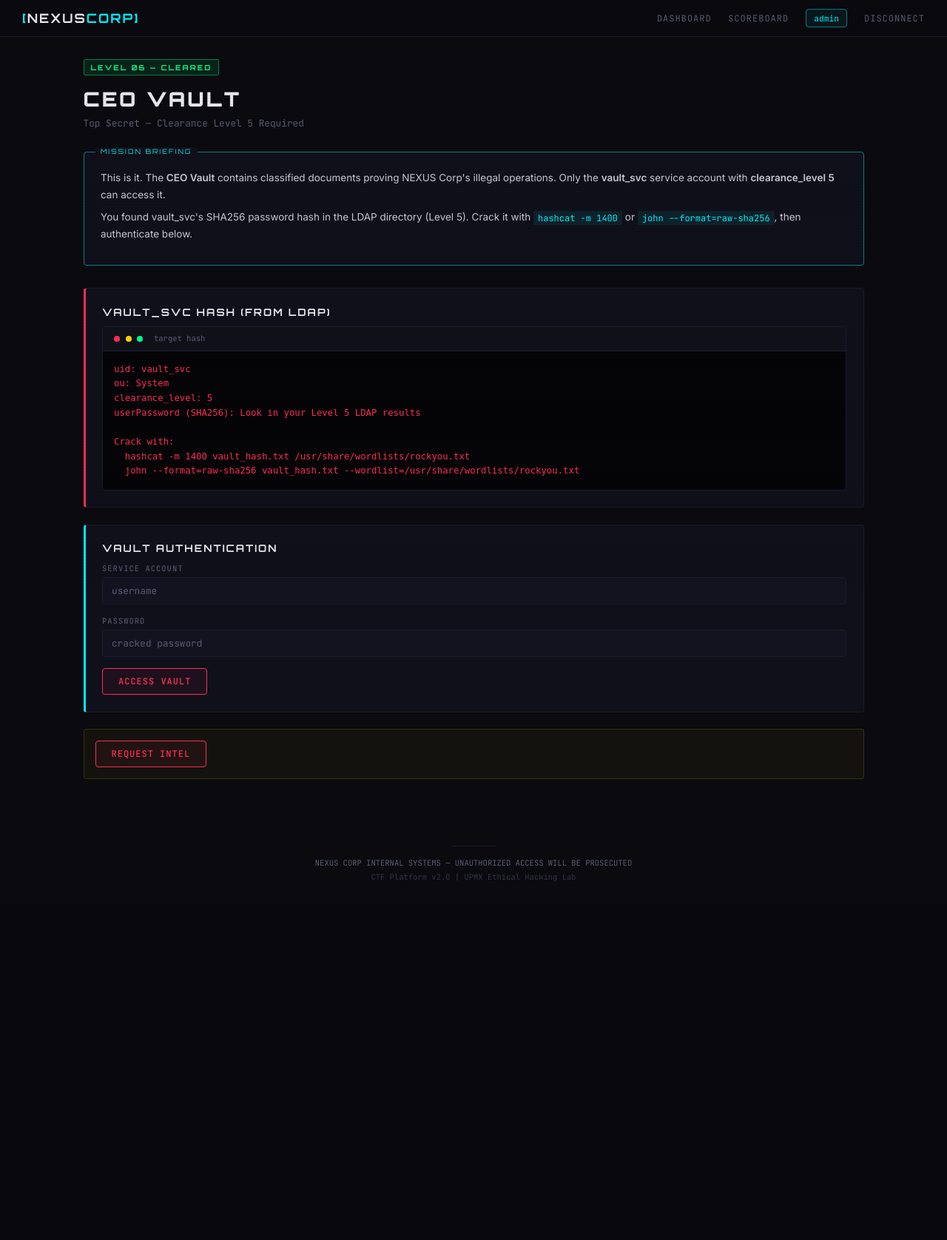
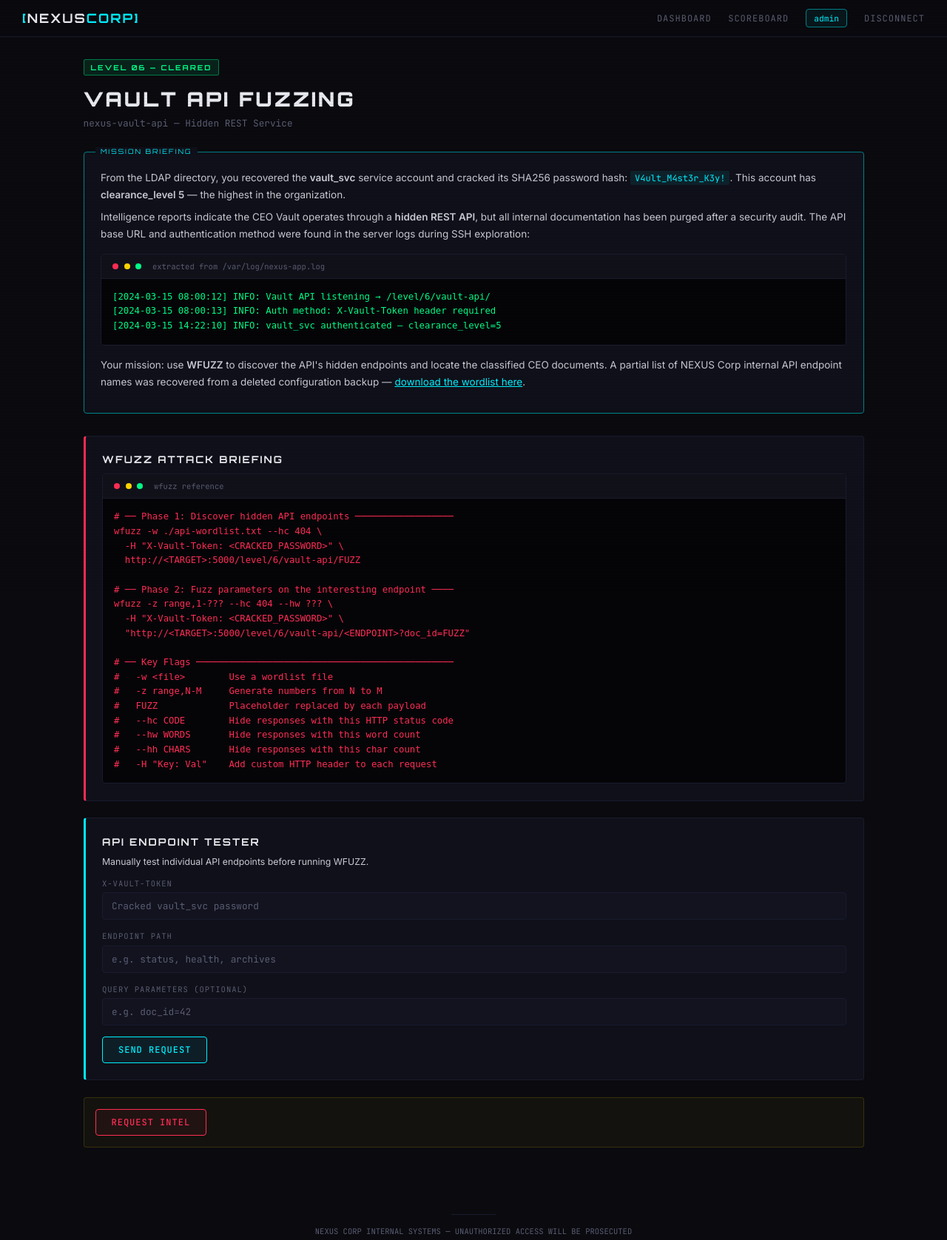
Before and after one commit to DarthMayan/NexusCorp_CTF, a Flask app: page /level/6 in a window 1280 px wide. Shown: the top 1676 px of the page at 74% size. Before the commit the page ends 1191 px from the top, so only its background shows below. Run offline with Flask 3, Linux system fonts and the light colour scheme; a user stored in the database is signed in; data comes from the database, SQL or seed files in the repository; both versions use the stored data as it was after the commit.

Commit message:
soluciones y fuzzing
sera gei?

```diff
--- a/app/main.py
+++ b/app/main.py
@@ -46,14 +46,17 @@ _rate_store: dict[str, list[float]] = {}
 RATE_LIMIT = int(os.environ.get("RATE_LIMIT", 60))       # requests
 RATE_WINDOW = int(os.environ.get("RATE_WINDOW", 60))      # seconds
 
-def rate_limited():
+RATE_LIMIT_FUZZ = int(os.environ.get("RATE_LIMIT_FUZZ", 300))
+
+def rate_limited(limit=None):
     """Return True if the caller should be throttled."""
+    if limit is None:
+        limit = RATE_LIMIT
     ip = request.remote_addr or "unknown"
     now = time.time()
     hits = _rate_store.setdefault(ip, [])
-    # prune old entries
     hits[:] = [t for t in hits if now - t < RATE_WINDOW]
-    if len(hits) >= RATE_LIMIT:
+    if len(hits) >= limit:
         return True
     hits.append(now)
     return False
@@ -95,7 +98,7 @@ FLAGS = {
     3: "NEXUS{h4sh_cr4ck3d_w1d3_0p3n_6e1a}",
     4: "NEXUS{ssh_tun3l_r4t_1n_th3_w4lls_2c8f}",
     5: "NEXUS{ld4p_3num3r4t10n_pr0_5d7b}",
-    6: "NEXUS{c30_v4ult_br34ch3d_g4m3_0v3r_1x9z}",
+    6: "NEXUS{fuzz_th3_v4ult_ap1_d1sc0v3r3d_8k2m}",
 }
 
 # ---------------------------------------------------------------------------
@@ -310,7 +313,8 @@ def init_databases():
 
 @app.before_request
 def before_request_handler():
-    if rate_limited():
+    limit = RATE_LIMIT_FUZZ if request.path.startswith("/level/6/vault-api") else RATE_LIMIT
+    if rate_limited(limit):
         return jsonify({"error": "Rate limit exceeded. Try again shortly."}), 429
 
     # Log attack-relevant requests
@@ -913,13 +917,68 @@ def level5_ldap():
         "num_results": len(results),
         "results": results,
         "flag": FLAGS[5] if len(results) > 0 and auth_method == "admin" else None,
-        "hint": "Find vault_svc password hash and crack it for the final level." if auth_method == "admin" else None
+        "hint": "Crack vault_svc's hash. The CEO Vault runs a hidden API — you'll need to fuzz it." if auth_method == "admin" else None
     })
 
 
 # ---------------------------------------------------------------------------
-# LEVEL 6 – CEO Vault
+# LEVEL 6 – Vault API Fuzzing (WFUZZ)
 # ---------------------------------------------------------------------------
+
+VAULT_API_TOKEN = "V4ult_M4st3r_K3y!"
+
+VAULT_API_WORDLIST = [
+    "status", "health", "config", "logs", "backup", "archives",
+    "users", "admin", "auth", "login", "register", "docs", "files",
+    "search", "upload", "download", "api", "v1", "v2", "internal",
+    "external", "public", "private", "secret", "keys", "tokens",
+    "sessions", "audit", "reports", "dashboard", "metrics", "analytics",
+    "alerts", "notifications", "settings", "preferences", "profiles",
+    "accounts", "permissions", "roles", "groups", "teams", "projects",
+    "tasks", "resources", "assets", "images", "media", "storage",
+    "cache", "queue", "jobs", "workers", "nodes", "clusters",
+    "databases", "tables", "schemas", "migrations", "backups", "restore",
+    "sync", "export", "import", "debug", "test", "ping", "info",
+    "version", "help", "readme", "changelog", "license", "about",
+    "contact", "support", "feedback", "monitor", "trace", "deploy",
+    "build", "release", "certs", "secrets", "env", "variables",
+]
+
+VAULT_API_RESPONSES = {
+    "status": (200, {
+        "service": "nexus-vault",
+        "version": "3.2.1",
+        "status": "operational",
+        "node": "vault-01",
+    }),
+    "health": (200, {
+        "status": "healthy",
+        "uptime_hours": 847,
+        "memory_pct": "42%",
+    }),
+    "config": (403, {
+        "error": "Insufficient privileges",
+        "required_role": "root",
+        "your_role": "service_account",
+    }),
+    "logs": (200, {
+        "recent_entries": [
+            {"ts": "2024-03-15T14:22:10Z", "action": "auth_success", "user": "vault_svc"},
+            {"ts": "2024-03-15T09:45:22Z", "action": "access_denied", "user": "anonymous"},
+            {"ts": "2024-03-14T23:11:05Z", "action": "doc_retrieved", "doc_id": 73, "user": "vault_svc"},
+            {"ts": "2024-03-14T18:30:00Z", "action": "backup_completed", "docs_archived": 95},
+        ],
+    }),
+    "backup": (200, {
+        "service": "vault-backup",
+        "last_run": "2024-03-15T03:00:00Z",
+        "status": "completed",
+        "next_run": "2024-03-22T03:00:00Z",
+    }),
+}
+
+VAULT_TARGET_DOC_ID = "73"
+
 
 @app.route("/level/6")
 @team_required
@@ -928,28 +987,79 @@ def level6():
                            solved=6 in get_team_progress(session["team_id"]))
 
 
-@app.route("/level/6/vault-access", methods=["POST"])
-@team_required
-def level6_vault():
+@app.route("/level/6/api-wordlist.txt")
+def level6_wordlist():
+    """Downloadable wordlist for Phase 1 directory fuzzing."""
+    content = "\n".join(VAULT_API_WORDLIST) + "\n"
+    return content, 200, {"Content-Type": "text/plain; charset=utf-8"}
+
+
+@app.route("/level/6/vault-api/archives")
+def level6_archives():
     """
-    Final level. Players must authenticate as vault_svc with the cracked password.
+    Archives endpoint — Phase 2 target.
+    Without doc_id: returns metadata hinting at document range.
+    With doc_id=73: returns classified documents + flag.
+    Other doc_ids: returns 'not found' (uniform response for WFUZZ filtering).
     """
-    username = request.form.get("username", "")
-    password = request.form.get("password", "")
+    token = request.headers.get("X-Vault-Token", "")
+    if token != VAULT_API_TOKEN:
+        return jsonify({
+            "error": "Authentication required",
+            "hint": "X-Vault-Token header missing or invalid",
+        }), 401
 
-    if username == "vault_svc" and password == "V4ult_M4st3r_K3y!":
+    doc_id = request.args.get("doc_id")
+
+    if doc_id is None:
+        return jsonify({
+            "service": "vault-archives",
+            "status": "active",
+            "message": "Specify doc_id parameter to retrieve documents.",
+            "total_classified": 95,
+        })
+
+    if str(doc_id) == VAULT_TARGET_DOC_ID:
         db = get_vuln_db()
-        docs = db.execute("SELECT * FROM ceo_vault").fetchall()
+        docs = db.execute(
+            "SELECT document_name, classification, content FROM ceo_vault"
+        ).fetchall()
         return jsonify({
-            "success": True,
-            "message": "VAULT ACCESS GRANTED — Clearance Level 5 verified.",
+            "access": "GRANTED",
+            "clearance": "TOP SECRET",
+            "vault_svc_verified": True,
             "documents": [dict(d) for d in docs],
+            "message": "CEO Vault breach complete. All classified documents retrieved.",
         })
 
     return jsonify({
-        "success": False,
-        "message": "VAULT ACCESS DENIED — Insufficient clearance."
-    }), 403
+        "error": "Document not found",
+        "doc_id": doc_id,
+        "status": "restricted",
+    })
+
+
+@app.route("/level/6/vault-api/<path:endpoint>")
+def level6_api(endpoint):
+    """
+    Fuzzable vault API catch-all.
+    Only endpoints in VAULT_API_RESPONSES are valid; everything else → 404.
+    Requires X-Vault-Token header (cracked vault_svc password from Level 5).
+    """
+    endpoint = endpoint.strip("/")
+
+    token = request.headers.get("X-Vault-Token", "")
+    if token != VAULT_API_TOKEN:
+        return jsonify({
+            "error": "Authentication required",
+            "hint": "X-Vault-Token header missing or invalid",
+        }), 401
+
+    if endpoint in VAULT_API_RESPONSES:
+        code, body = VAULT_API_RESPONSES[endpoint]
+        return jsonify(body), code
+
+    return jsonify({"error": "Endpoint not found", "code": 404}), 404
 
 
 # ---------------------------------------------------------------------------
@@ -987,9 +1097,11 @@ HINTS = {
         "Focus on vault_svc — it has clearance_level=5.",
     ],
     6: [
-        "Crack the vault_svc password hash from the LDAP directory.",
-        "It's a SHA256 hash. Use hashcat -m 1400 or john with the right format.",
-        "Authenticate to the vault as vault_svc with the cracked password.",
+        "The vault API authenticates via an X-Vault-Token header. Use the cracked vault_svc password.",
+        "Phase 1: wfuzz -w wordlist.txt --hc 404 -H 'X-Vault-Token: ...' http://TARGET/level/6/vault-api/FUZZ",
+        "Look at the 'archives' endpoint response — it tells you how many documents exist.",
+        "Phase 2: Fuzz doc_id with -z range. Use --hw to hide the common 'not found' word count.",
+        "The logs endpoint has a breadcrumb — check which doc_id was recently retrieved.",
     ],
 }
 
--- a/app/templates/levels/level6.html
+++ b/app/templates/levels/level6.html
@@ -1,72 +1,116 @@
 {% extends "base.html" %}
-{% block title %}Level 6 — CEO Vault{% endblock %}
+{% block title %}Level 6 — Vault API Fuzzing{% endblock %}
 
 {% block content %}
 <span class="level-badge {% if solved %}level-badge--solved{% else %}level-badge--active{% endif %}">
     Level 06 {% if solved %}— Cleared{% endif %}
 </span>
-<h1 class="section-title">CEO Vault</h1>
-<p class="section-subtitle">Top Secret — Clearance Level 5 Required</p>
+<h1 class="section-title">Vault API Fuzzing</h1>
+<p class="section-subtitle">nexus-vault-api — Hidden REST Service</p>
 
 <div class="briefing">
     <p>
-        This is it. The <strong>CEO Vault</strong> contains classified documents proving NEXUS Corp's
-        illegal operations. Only the <strong>vault_svc</strong> service account with
-        <strong>clearance_level 5</strong> can access it.
+        From the LDAP directory, you recovered the <strong>vault_svc</strong> service account
+        and cracked its SHA256 password hash: <code>V4ult_M4st3r_K3y!</code>.
+        This account has <strong>clearance_level 5</strong> — the highest in the organization.
     </p>
     <p>
-        You found vault_svc's SHA256 password hash in the LDAP directory (Level 5).
-        Crack it with <code>hashcat -m 1400</code> or <code>john --format=raw-sha256</code>,
-        then authenticate below.
+        Intelligence reports indicate the CEO Vault operates through a <strong>hidden REST API</strong>,
+        but all internal documentation has been purged after a security audit.
+        The API base URL and authentication method were found in the server logs during SSH exploration:
+    </p>
+    <div class="nx-terminal" style="margin:1rem 0;">
+        <div class="nx-terminal-header">
+            <span class="nx-terminal-dot nx-terminal-dot--red"></span>
+            <span class="nx-terminal-dot nx-terminal-dot--yellow"></span>
+            <span class="nx-terminal-dot nx-terminal-dot--green"></span>
+            <span class="nx-terminal-title">extracted from /var/log/nexus-app.log</span>
+        </div>
+        <div class="nx-terminal-body">
+<pre style="color:var(--nx-green);">[2024-03-15 08:00:12] INFO: Vault API listening → /level/6/vault-api/
+[2024-03-15 08:00:13] INFO: Auth method: X-Vault-Token header required
+[2024-03-15 14:22:10] INFO: vault_svc authenticated — clearance_level=5</pre>
+        </div>
+    </div>
+    <p>
+        Your mission: use <strong>WFUZZ</strong> to discover the API's hidden endpoints and
+        locate the classified CEO documents. A partial list of NEXUS Corp internal API endpoint
+        names was recovered from a deleted configuration backup —
+        <a href="/level/6/api-wordlist.txt" target="_blank" style="color:var(--nx-accent);">download the wordlist here</a>.
     </p>
 </div>
 
-<!-- Vault hash reference -->
+<!-- WFUZZ Command Reference -->
 <div class="nx-card nx-card--red">
-    <h3 class="nx-card-title">vault_svc Hash (from LDAP)</h3>
+    <h3 class="nx-card-title">WFUZZ Attack Briefing</h3>
     <div class="nx-terminal">
         <div class="nx-terminal-header">
             <span class="nx-terminal-dot nx-terminal-dot--red"></span>
             <span class="nx-terminal-dot nx-terminal-dot--yellow"></span>
             <span class="nx-terminal-dot nx-terminal-dot--green"></span>
-            <span class="nx-terminal-title">target hash</span>
+            <span class="nx-terminal-title">wfuzz reference</span>
         </div>
         <div class="nx-terminal-body">
-<pre style="color: var(--nx-red);">
-uid: vault_svc
-ou: System
-clearance_level: 5
-userPassword (SHA256): Look in your Level 5 LDAP results
+<pre style="color:var(--nx-red);"># ── Phase 1: Discover hidden API endpoints ──────────────────
+wfuzz -w ./api-wordlist.txt --hc 404 \
+  -H "X-Vault-Token: &lt;CRACKED_PASSWORD&gt;" \
+  http://&lt;TARGET&gt;:5000/level/6/vault-api/FUZZ
 
-Crack with:
-  hashcat -m 1400 vault_hash.txt /usr/share/wordlists/rockyou.txt
-  john --format=raw-sha256 vault_hash.txt --wordlist=/usr/share/wordlists/rockyou.txt
-</pre>
+# ── Phase 2: Fuzz parameters on the interesting endpoint ────
+wfuzz -z range,1-??? --hc 404 --hw ??? \
+  -H "X-Vault-Token: &lt;CRACKED_PASSWORD&gt;" \
+  "http://&lt;TARGET&gt;:5000/level/6/vault-api/&lt;ENDPOINT&gt;?doc_id=FUZZ"
+
+# ── Key Flags ───────────────────────────────────────────────
+#   -w &lt;file&gt;        Use a wordlist file
+#   -z range,N-M     Generate numbers from N to M
+#   FUZZ             Placeholder replaced by each payload
+#   --hc CODE        Hide responses with this HTTP status code
+#   --hw WORDS       Hide responses with this word count
+#   --hh CHARS       Hide responses with this char count
+#   -H "Key: Val"    Add custom HTTP header to each request</pre>
         </div>
     </div>
 </div>
 
-<!-- Vault Access -->
+<!-- API Endpoint Tester -->
 <div class="nx-card nx-card--accent" style="margin-top:1.5rem;">
-    <h3 class="nx-card-title">Vault Authentication</h3>
-    <form id="vault-form">
+    <h3 class="nx-card-title">API Endpoint Tester</h3>
+    <p style="font-size:0.82rem; color:var(--nx-text); margin-bottom:1rem;">
+        Manually test individual API endpoints before running WFUZZ.
+    </p>
+    <form id="api-test-form">
         <div class="nx-input-group">
-            <label class="nx-label">Service Account</label>
-            <input type="text" name="username" id="vault-user" class="nx-input" placeholder="username" autocomplete="off">
+            <label class="nx-label">X-Vault-Token</label>
+            <input type="text" name="token" id="api-token" class="nx-input"
+                   placeholder="Cracked vault_svc password" autocomplete="off">
         </div>
         <div class="nx-input-group">
-            <label class="nx-label">Password</label>
-            <input type="password" name="password" id="vault-pass" class="nx-input" placeholder="cracked password" autocomplete="off">
+            <label class="nx-label">Endpoint Path</label>
+            <input type="text" name="path" id="api-path" class="nx-input"
+                   placeholder="e.g. status, health, archives" autocomplete="off">
         </div>
-        <button type="submit" class="nx-btn nx-btn--red">Access Vault</button>
+        <div class="nx-input-group">
+            <label class="nx-label">Query Parameters (optional)</label>
+            <input type="text" name="params" id="api-params" class="nx-input"
+                   placeholder="e.g. doc_id=42" autocomplete="off">
+        </div>
+        <button type="submit" class="nx-btn">Send Request</button>
     </form>
-    <div id="vault-result" class="flag-result" style="margin-top:0.5rem;"></div>
 </div>
 
-<!-- Vault Contents (revealed on success) -->
-<div class="nx-card nx-card--green" id="vault-contents" style="display:none; margin-top:1.5rem;">
-    <h3 class="nx-card-title">Classified Documents</h3>
-    <div id="vault-docs"></div>
+<!-- API Response -->
+<div class="nx-card" id="api-response-card" style="display:none; margin-top:1rem;">
+    <h3 class="nx-card-title">API Response</h3>
+    <div class="nx-terminal">
+        <div class="nx-terminal-header">
+            <span class="nx-terminal-dot nx-terminal-dot--red"></span>
+            <span class="nx-terminal-dot nx-terminal-dot--yellow"></span>
+            <span class="nx-terminal-dot nx-terminal-dot--green"></span>
+            <span class="nx-terminal-title" id="api-response-title">response</span>
+        </div>
+        <div class="nx-terminal-body" id="api-response-output" style="max-height:500px;"></div>
+    </div>
 </div>
 
 <!-- Hints -->
@@ -90,48 +134,35 @@ Crack with:
 
 {% block extra_js %}
 <script>
-document.getElementById("vault-form").addEventListener("submit", async (e) => {
+document.getElementById("api-test-form").addEventListener("submit", async (e) => {
     e.preventDefault();
-    const result = document.getElementById("vault-result");
-    const data = new FormData();
-    data.set("username", document.getElementById("vault-user").value);
-    data.set("password", document.getElementById("vault-pass").value);
+    const token = document.getElementById("api-token").value;
+    const path = document.getElementById("api-path").value.replace(/^\/+/, "");
+    const params = document.getElementById("api-params").value;
+    const output = document.getElementById("api-response-output");
+    const card = document.getElementById("api-response-card");
+    const title = document.getElementById("api-response-title");
+
+    let url = `/level/6/vault-api/${path}`;
+    if (params) url += `?${params}`;
 
     try {
-        const res = await fetch("/level/6/vault-access", { method: "POST", body: data });
+        const res = await fetch(url, {
+            headers: { "X-Vault-Token": token }
+        });
         const json = await res.json();
+        card.style.display = "block";
+        title.textContent = `HTTP ${res.status} — /level/6/vault-api/${path}${params ? '?' + params : ''}`;
 
-        if (json.success) {
-            result.textContent = json.message;
-            result.className = "flag-result flag-result--success";
-            result.style.display = "block";
+        const color = res.status === 200 ? "var(--nx-green)" :
+                      res.status === 403 ? "var(--nx-red)" :
+                      res.status === 401 ? "var(--nx-red)" : "var(--nx-text)";
 
-            // Show vault documents
-            const docsContainer = document.getElementById("vault-docs");
-            const vaultCard = document.getElementById("vault-contents");
-            vaultCard.style.display = "block";
-
-            json.documents.forEach(doc => {
-                const div = document.createElement("div");
-                div.style.cssText = "padding:0.8rem; margin-bottom:0.5rem; background:rgba(0,255,136,0.04); border:1px solid var(--nx-green-dim); border-radius:var(--nx-radius);";
-                div.innerHTML = `
-                    <div style="display:flex; justify-content:space-between; margin-bottom:0.3rem;">
-                        <span style="font-family:var(--nx-font-mono); font-size:0.8rem; color:var(--nx-text-bright);">${doc.document_name}</span>
-                        <span style="font-family:var(--nx-font-mono); font-size:0.7rem; color:var(--nx-red);">${doc.classification}</span>
-                    </div>
-                    <p style="font-size:0.82rem; color:var(--nx-text); line-height:1.5;">${doc.content}</p>
-                `;
-                docsContainer.appendChild(div);
-            });
-        } else {
-            result.textContent = json.message;
-            result.className = "flag-result flag-result--error";
-            result.style.display = "block";
-        }
+        output.innerHTML = `<pre style="color:${color};">${JSON.stringify(json, null, 2)}</pre>`;
     } catch {
-        result.textContent = "Vault service unreachable.";
-        result.className = "flag-result flag-result--error";
-        result.style.display = "block";
+        card.style.display = "block";
+        title.textContent = "Error";
+        output.innerHTML = `<pre style="color:var(--nx-red);">Connection to Vault API failed.</pre>`;
     }
 });
 </script>
--- a/scripts/init_db.py
+++ b/scripts/init_db.py
@@ -60,7 +60,7 @@ def main():
     print("    - hr_employees    (Level 2 — SQL injection target)")
     print("    - ssh_credentials (Level 2/3 — hidden table with hashes)")
     print("    - ldap_directory  (Level 5 — LDAP enumeration)")
-    print("    - ceo_vault       (Level 6 — final documents)")
+    print("    - ceo_vault       (Level 6 — vault API fuzzing target)")
 
 
 if __name__ == "__main__":
```
Also changed, not shown: WALKTHROUGH.md (+61 -13 lines), app/templates/dashboard.html (+4 -4 lines), README.md, data/nexus_main.db, data/nexus_vulnerable.db.
